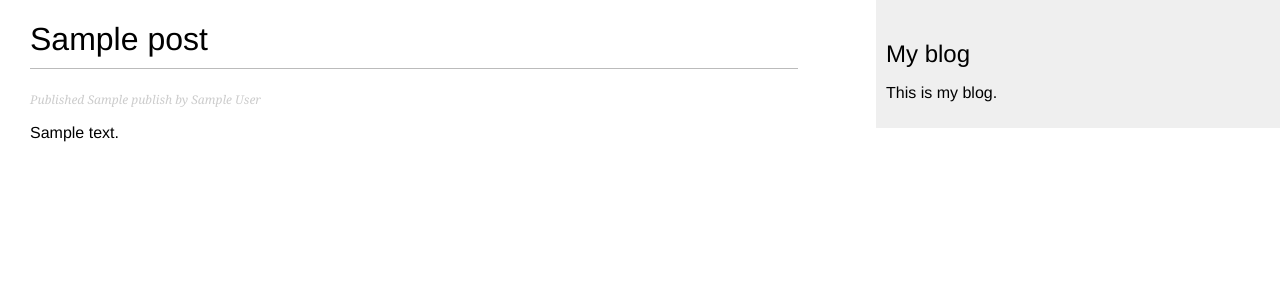
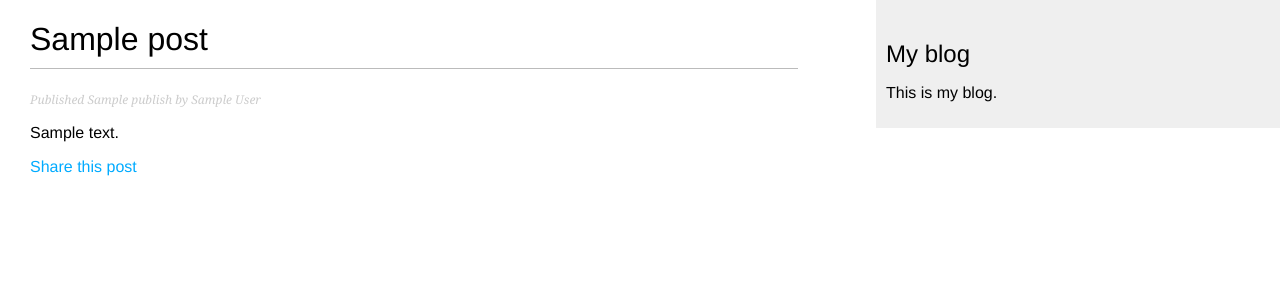
Before and after one commit to kenvilar/djangoblog, a Django app: template djangoblog/blog/templates/blog/post/detail.html in a window 1280 px wide. Shown: the top 300 px of the page. Run offline with Django 3.2, Linux system fonts and the light colour scheme; the template is opened without the code that fills it: most values are stand-ins (such as "Sample title", 1, 10 or a date in 2020).

Commit message:
Add Share this post template

```diff
--- a/djangoblog/blog/templates/blog/post/detail.html
+++ b/djangoblog/blog/templates/blog/post/detail.html
@@ -6,4 +6,10 @@
         Published {{ post.publish }} by {{ post.author }}
     </p>
     {{ post.body|linebreaks }}
+
+    <p>
+        <a href="{% url "blog:post_share" post.id %}">
+            Share this post
+        </a>
+    </p>
 {% endblock %}
```
